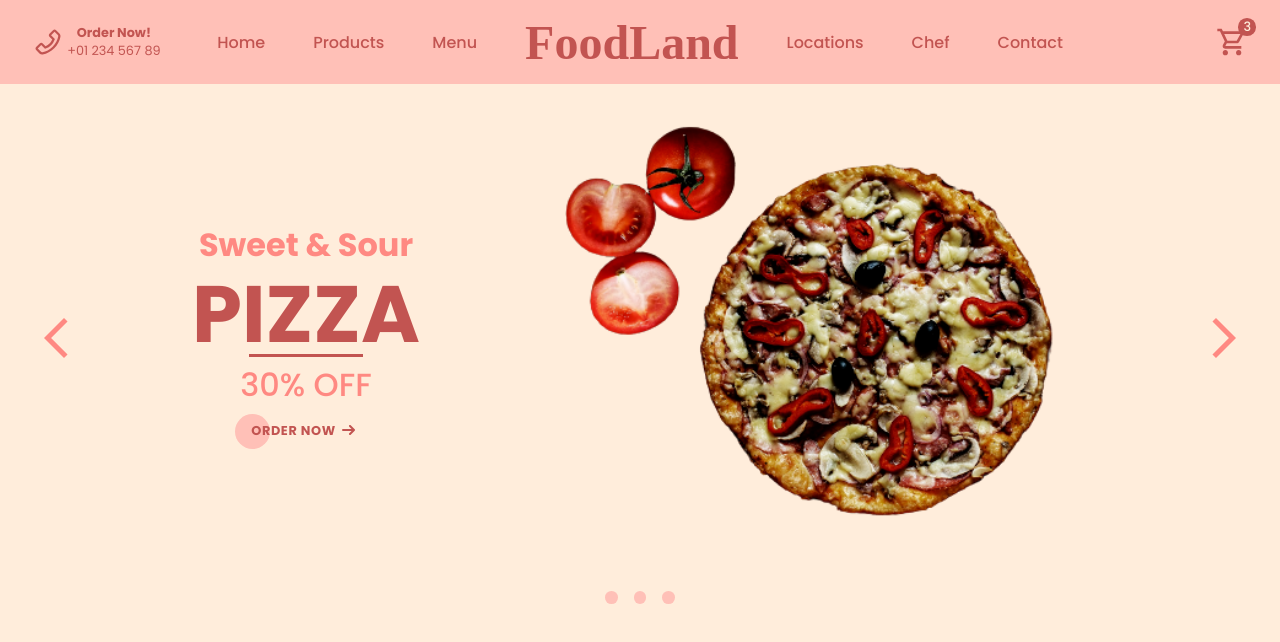
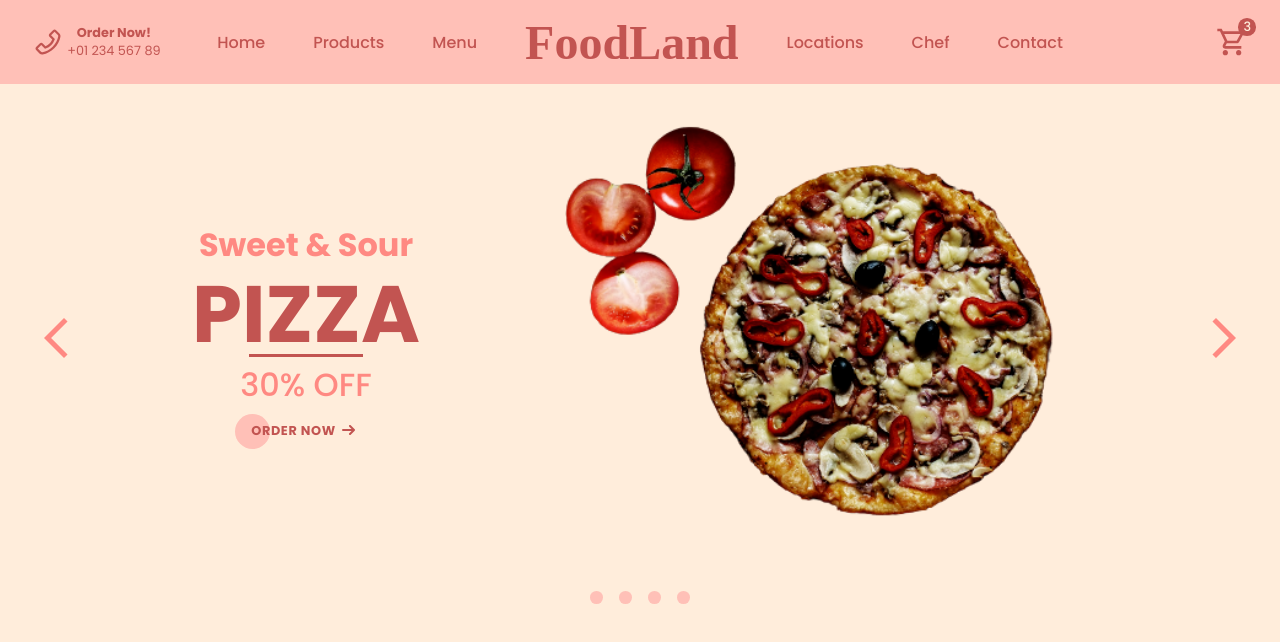
Before and after one commit to zeetaen1989/pizza-delivery, a Next.js app: page / in a window 1280 px wide. Shown: the top 642 px of the page. Built offline with nearby package versions, Linux system fonts and the light colour scheme; a web font is replaced by a local one.

Commit message:
feat(data): new data added

```diff
--- a/data/slider-data.js
+++ b/data/slider-data.js
@@ -17,4 +17,10 @@ export const imgSlider = [
     title: "Spicy & Tasty",
     percentage: "25%",
   },
+  {
+    id: 4,
+    img: "/images/slide2.png",
+    title: "Sweet & Sour",
+    percentage: "30%",
+  },
 ];
```
